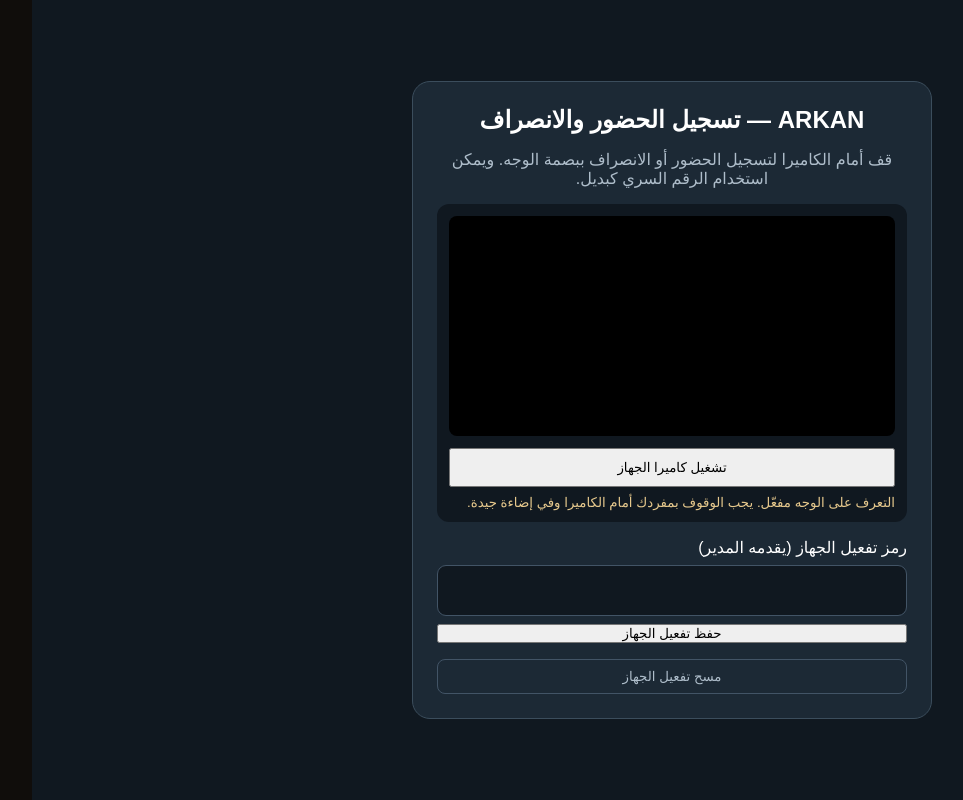
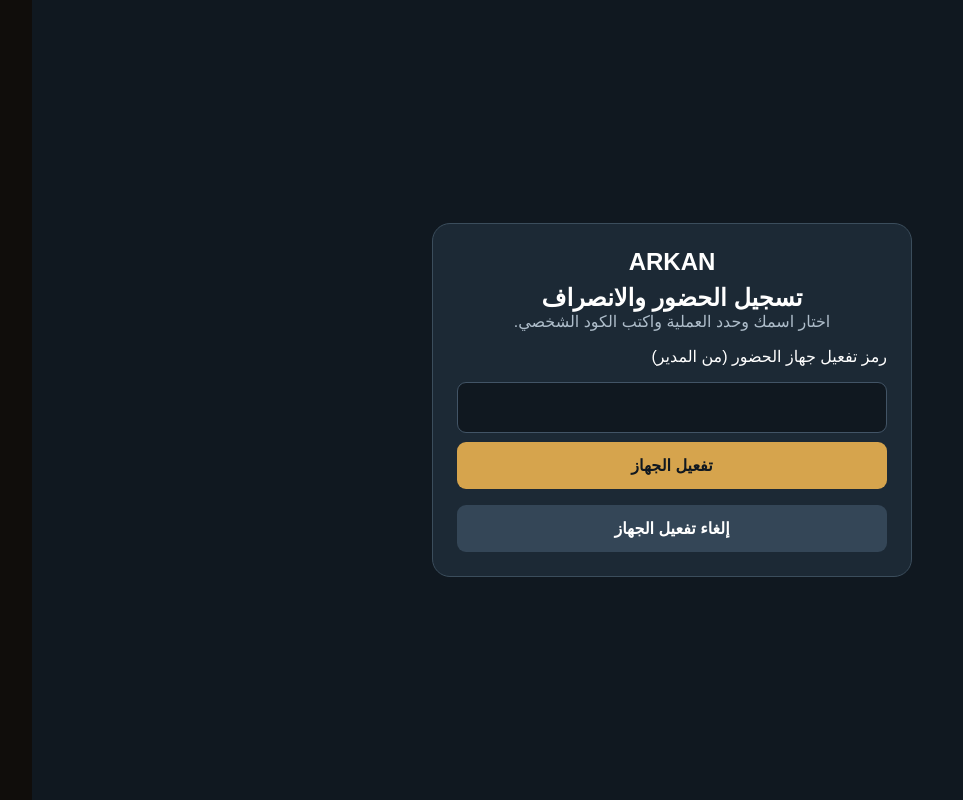
Before and after one commit to naderalaaabdelwahed-lab/project_web_arkan_cafe, a Next.js app: page /attendance/kiosk in a window 1280 px wide. Shown: the whole page, without its empty margins (141-1104 px from the left). Built offline with nearby package versions, Linux system fonts and the light colour scheme.

Commit message:
Redesign attendance kiosk for employee selection and PIN

```diff
--- a/src/app/attendance/kiosk/page.js
+++ b/src/app/attendance/kiosk/page.js
@@ -1,67 +1,75 @@
 "use client";
-import {useEffect,useRef,useState} from "react";
+import {useCallback,useEffect,useState} from "react";
+
 export default function AttendanceKiosk(){
  const [deviceToken,setDeviceToken]=useState("");
+ const [employees,setEmployees]=useState([]);
+ const [employeeId,setEmployeeId]=useState("");
  const [pin,setPin]=useState("");
  const [action,setAction]=useState("check_in");
  const [busy,setBusy]=useState(false);
  const [notice,setNotice]=useState("");
- const [cameraError,setCameraError]=useState("");
- const video=useRef(null),stream=useRef(null);
- useEffect(()=>{try{setDeviceToken(localStorage.getItem("arkan_hr_kiosk_token")||"")}catch{} return()=>stream.current?.getTracks().forEach(t=>t.stop())},[]);
- async function startCamera(){
-  setCameraError("");
-  try{const s=await navigator.mediaDevices.getUserMedia({video:{facingMode:"user"},audio:false});stream.current=s;if(video.current)video.current.srcObject=s;}
-  catch(e){setCameraError("تعذر تشغيل الكاميرا. تأكد من السماح للمتصفح باستخدامها وأن الموقع يعمل عبر HTTPS أو localhost.");}
+ const [error,setError]=useState("");
+ const [configured,setConfigured]=useState(false);
+
+ const loadEmployees=useCallback(async(token)=>{
+  if(!token)return;
+  try{
+   const r=await fetch("/api/kiosk/attendance",{headers:{"x-ark-kiosk-token":token},cache:"no-store"});
+   const data=await r.json();
+   if(!r.ok)throw new Error(data.error||"تعذر تحميل الموظفين.");
+   setEmployees(data.employees||[]);
+   setEmployeeId(current=>(data.employees||[]).some(x=>x.id===current)?current:(data.employees||[])[0]?.id||"");
+   setError("");
+  }catch(e){setError(e.message);setEmployees([]);}
+ },[]);
+ useEffect(()=>{
+  try{const token=localStorage.getItem("arkan_hr_kiosk_token")||"";setDeviceToken(token);setConfigured(Boolean(token));if(token)loadEmployees(token);}catch{}
+ },[loadEmployees]);
+ function saveToken(){
+  const token=deviceToken.trim();
+  if(!/^[a-f0-9]{64}$/i.test(token)){setError("رمز تفعيل الجهاز غير صحيح.");return;}
+  localStorage.setItem("arkan_hr_kiosk_token",token);setConfigured(true);setNotice("تم تفعيل جهاز الحضور.");setError("");loadEmployees(token);
  }
- function saveToken(){localStorage.setItem("arkan_hr_kiosk_token",deviceToken.trim());setNotice("تم حفظ إعداد الجهاز على هذا المتصفح.");}
  async function submit(e){
-  e.preventDefault();setBusy(true);setNotice("");
+  e.preventDefault();setBusy(true);setNotice("");setError("");
   try{
-   const r=await fetch("/api/kiosk/attendance",{method:"POST",headers:{"Content-Type":"application/json","x-ark-kiosk-token":deviceToken},body:JSON.stringify({pin,action})});
-   const data=await r.json();if(!r.ok)throw new Error(data.error||"تعذر تسجيل الحضور.");
+   const r=await fetch("/api/kiosk/attendance",{method:"POST",headers:{"Content-Type":"application/json","x-ark-kiosk-token":deviceToken},body:JSON.stringify({employee_id:employeeId,pin,action})});
+   const data=await r.json();if(!r.ok)throw new Error(data.error||"تعذر تسجيل العملية.");
+   const date=new Date(data.recorded_at).toLocaleDateString("ar-EG",{day:"numeric",month:"long",year:"numeric",timeZone:"Africa/Cairo"});
    const time=new Date(data.recorded_at).toLocaleTimeString("ar-EG",{hour:"2-digit",minute:"2-digit",hour12:true,timeZone:"Africa/Cairo"});
-   setNotice("تم تسجيل "+(action==="check_in"?"الحضور":"الانصراف")+" للموظف "+data.employee_name+" الساعة "+time+".");
+   setNotice("تم تسجيل "+(action==="check_in"?"الحضور":"الانصراف")+" للموظف "+data.employee_name+" بتاريخ "+date+" الساعة "+time+". يوم العمل: "+data.shift_date);
    setPin("");
-  }catch(e){setNotice(e.message)}finally{setBusy(false)}
- }
- async function submitFace(){
-  setBusy(true);setNotice("");
-  try{
-   if(!video.current||!video.current.videoWidth)throw new Error("شغّل الكاميرا وانتظر ظهور الصورة أولاً.");
-   const canvas=document.createElement("canvas");
-   canvas.width=video.current.videoWidth;canvas.height=video.current.videoHeight;
-   canvas.getContext("2d").drawImage(video.current,0,0,canvas.width,canvas.height);
-   const image_base64=canvas.toDataURL("image/jpeg",0.88);
-   const r=await fetch("/api/kiosk/attendance",{method:"POST",headers:{"Content-Type":"application/json","x-ark-kiosk-token":deviceToken},body:JSON.stringify({image_base64,action})});
-   const data=await r.json();if(!r.ok)throw new Error(data.error||"تعذر التحقق من الوجه.");
-   const time=new Date(data.recorded_at).toLocaleTimeString("ar-EG",{hour:"2-digit",minute:"2-digit",hour12:true,timeZone:"Africa/Cairo"});
-   setNotice("تم التعرف على "+data.employee_name+" وتسجيل "+(action==="check_in"?"الحضور":"الانصراف")+" الساعة "+time+".");
-   setPin("");
-  }catch(e){setNotice(e.message)}finally{setBusy(false)}
+  }catch(e){setError(e.message)}finally{setBusy(false)}
  }
  return <main dir="rtl" style={{minHeight:"100vh",background:"#101820",color:"#fff",display:"grid",placeItems:"center",padding:20}}>
-  <section style={{width:"min(100%,520px)",background:"#1c2935",padding:24,borderRadius:18,border:"1px solid #3b4d5c",display:"grid",gap:16}}>
-   <h1 style={{margin:0,textAlign:"center"}}>ARKAN — تسجيل الحضور والانصراف</h1>
-   <p style={{margin:0,color:"#aebdca",textAlign:"center"}}>قف أمام الكاميرا لتسجيل الحضور أو الانصراف ببصمة الوجه. ويمكن استخدام الرقم السري كبديل.</p>
-   <div style={{background:"#101820",borderRadius:12,padding:12}}>
-    <video ref={video} autoPlay playsInline muted style={{width:"100%",maxHeight:220,objectFit:"cover",borderRadius:8,background:"#000"}}/>
-    <button type="button" onClick={startCamera} style={{width:"100%",marginTop:8,padding:10}}>تشغيل كاميرا الجهاز</button>
-    <small style={{display:"block",color:"#e7c98d",marginTop:8}}>التعرف على الوجه مفعّل. يجب الوقوف بمفردك أمام الكاميرا وفي إضاءة جيدة.</small>
-    {cameraError&&<p style={{color:"#ff9c9c"}}>{cameraError}</p>}
-   </div>
-   {!deviceToken&&<div style={{display:"grid",gap:8}}><label>رمز تفعيل الجهاز (يقدمه المدير)</label><input value={deviceToken} onChange={e=>setDeviceToken(e.target.value)} style={field}/><button onClick={saveToken}>حفظ تفعيل الجهاز</button></div>}
-   {deviceToken&&<form onSubmit={submit} style={{display:"grid",gap:14}}>
-    <div style={{display:"flex",gap:8}}><button type="button" onClick={()=>setAction("check_in")} style={{...choice,background:action==="check_in"?"#d6a44d":"#344657",color:action==="check_in"?"#101820":"white"}}>تسجيل حضور</button><button type="button" onClick={()=>setAction("check_out")} style={{...choice,background:action==="check_out"?"#d6a44d":"#344657",color:action==="check_out"?"#101820":"white"}}>تسجيل انصراف</button></div>
-    <button type="button" disabled={busy} onClick={submitFace} style={{...choice,background:"#d6a44d",color:"#101820",fontWeight:800}}>{busy?"جارٍ التحقق...":action==="check_in"?"تسجيل الحضور بالوجه":"تسجيل الانصراف بالوجه"}</button>
-    <p style={{margin:0,textAlign:"center",color:"#aebdca"}}>أو استخدم الرقم السري كطريقة بديلة</p>
-    <label style={{display:"grid",gap:8}}>الرقم السري للموظف<input autoComplete="off" inputMode="numeric" type="password" maxLength={8} value={pin} onChange={e=>setPin(e.target.value.replace(/\D/g,""))} style={{...field,textAlign:"center",fontSize:28,letterSpacing:8}} placeholder="••••"/></label>
-    <button disabled={busy||pin.length<4} style={{...choice,background:"#344657",color:"#fff",fontWeight:700}}>{busy?"جارٍ التسجيل...": "التسجيل بالرقم السري"}</button>
+  <section style={{width:"min(100%,480px)",background:"#1c2935",padding:24,borderRadius:18,border:"1px solid #3b4d5c",display:"grid",gap:16}}>
+   <div style={{textAlign:"center"}}><h1 style={{margin:"0 0 8px"}}>ARKAN</h1><h2 style={{margin:0}}>تسجيل الحضور والانصراف</h2><p style={{color:"#aebdca"}}>اختار اسمك وحدد العملية واكتب الكود الشخصي.</p></div>
+   {!configured&&<div style={{display:"grid",gap:9}}><label>رمز تفعيل جهاز الحضور (من المدير)</label><input value={deviceToken} onChange={e=>setDeviceToken(e.target.value)} style={field} autoComplete="off"/><button type="button" onClick={saveToken} style={primary}>تفعيل الجهاز</button></div>}
+   {configured&&<form onSubmit={submit} style={{display:"grid",gap:15}}>
+    <label style={label}>اسم الموظف
+     <select required value={employeeId} onChange={e=>setEmployeeId(e.target.value)} style={field}>
+      <option value="">اختار اسمك</option>{employees.map(x=><option key={x.id} value={x.id}>{x.full_name}{x.job_title?" — "+x.job_title:""}</option>)}
+     </select>
+    </label>
+    <div style={{display:"grid",gridTemplateColumns:"1fr 1fr",gap:10}}>
+     <button type="button" onClick={()=>setAction("check_in")} style={{...choice,background:action==="check_in"?"#d6a44d":"#344657",color:action==="check_in"?"#101820":"#fff"}}>تسجيل حضور</button>
+     <button type="button" onClick={()=>setAction("check_out")} style={{...choice,background:action==="check_out"?"#d6a44d":"#344657",color:action==="check_out"?"#101820":"#fff"}}>تسجيل انصراف</button>
+    </div>
+    <label style={label}>الكود الشخصي
+     <input required autoComplete="off" inputMode="numeric" type="password" maxLength={8} value={pin} onChange={e=>setPin(e.target.value.replace(/\D/g,""))} style={{...field,textAlign:"center",fontSize:28,letterSpacing:9}} placeholder="••••"/>
+    </label>
+    <button disabled={busy||!employeeId||pin.length<4} style={primary}>{busy?"جارٍ التسجيل...":"تأكيد "+(action==="check_in"?"الحضور":"الانصراف")}</button>
+    <button type="button" onClick={()=>loadEmployees(deviceToken)} style={secondary}>تحديث قائمة الموظفين</button>
    </form>}
+   {error&&<div role="alert" style={{background:"#4a2024",padding:12,borderRadius:9}}>{error}</div>}
    {notice&&<div role="status" style={{background:"#203d34",padding:13,borderRadius:9,textAlign:"center"}}>{notice}</div>}
-   <button type="button" onClick={()=>{localStorage.removeItem("arkan_hr_kiosk_token");setDeviceToken("");setNotice("تم مسح إعداد الجهاز.")}} style={{background:"transparent",color:"#aebdca",border:"1px solid #425466",padding:9,borderRadius:8}}>مسح تفعيل الجهاز</button>
+   <button type="button" onClick={()=>{localStorage.removeItem("arkan_hr_kiosk_token");setDeviceToken("");setConfigured(false);setEmployees([]);setNotice("تم إلغاء تفعيل الجهاز من هذا المتصفح.");setError("");}} style={secondary}>إلغاء تفعيل الجهاز</button>
   </section>
  </main>
 }
-const field={width:"100%",padding:12,borderRadius:9,border:"1px solid #425466",background:"#101820",color:"white",boxSizing:"border-box"};
-const choice={flex:1,padding:13,border:0,borderRadius:9,cursor:"pointer",fontSize:16};
+const field={width:"100%",padding:12,borderRadius:9,border:"1px solid #425466",background:"#101820",color:"white",boxSizing:"border-box",marginTop:7};
+const label={display:"grid",gap:5,color:"#dbe4ec"};
+const choice={padding:14,border:0,borderRadius:9,cursor:"pointer",fontSize:16,fontWeight:700};
+const primary={...choice,background:"#d6a44d",color:"#101820"};
+const secondary={...choice,background:"#344657",color:"#fff"};
```
